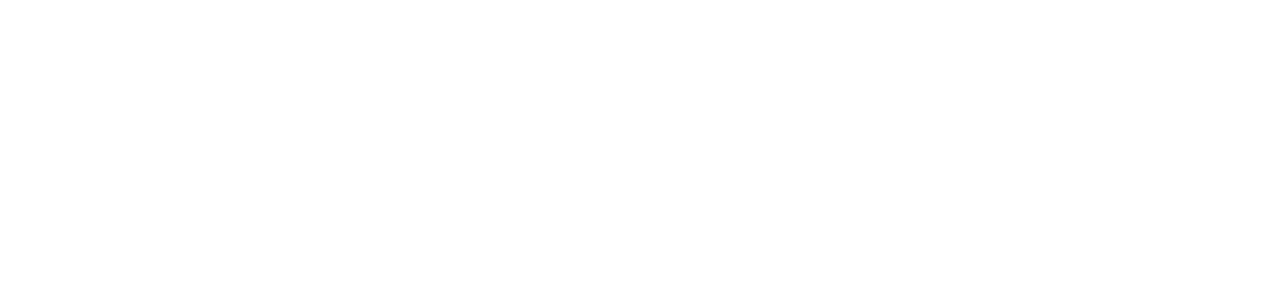
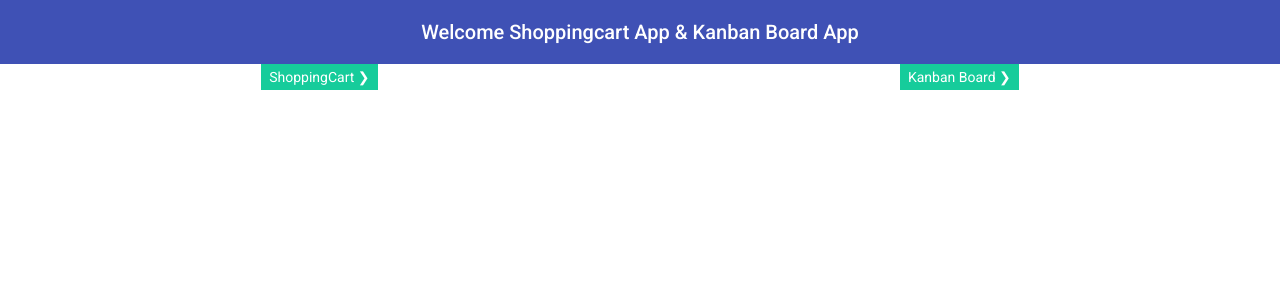
Before and after one commit to phucvu2505/Shoppingcart_Angular_phucvt2, an Angular app: page / in a window 1280 px wide. Shown: the top 300 px of the page. Built offline with nearby package versions, Linux system fonts and the light colour scheme.

Commit message:
create welcome component

```diff
--- a/src/app/app-routing.module.ts
+++ b/src/app/app-routing.module.ts
@@ -1,9 +1,11 @@
+import { WelcomeComponent } from './welcome/welcome.component';
 import { KanbanBoardComponent } from './kanban-board/kanban-board.component';
 import { NgModule } from '@angular/core';
 import { Routes, RouterModule } from '@angular/router';
 import { ShoppingcartComponent } from './shoppingcart/shoppingcart.component';
 
 const routes: Routes = [
+  { path: '', component: WelcomeComponent },
   { path: 'shoppingcart', component: ShoppingcartComponent },
   { path: 'kanbanboard', component: KanbanBoardComponent },
 ];
--- a/src/app/app.module.ts
+++ b/src/app/app.module.ts
@@ -14,6 +14,7 @@
 import { MatToolbarModule } from '@angular/material/toolbar';
 import { MatIconModule } from '@angular/material/icon';
 import { MatFormFieldModule } from '@angular/material/form-field';
+import { WelcomeComponent } from './welcome/welcome.component';
 
 @NgModule({
   declarations: [
@@ -22,6 +23,7 @@
     HeaderComponent,
     SumaryComponent,
     KanbanBoardComponent,
+    WelcomeComponent,
   ],
   imports: [
     BrowserModule,
--- /dev/null
+++ b/src/app/welcome/welcome.component.css
@@ -0,0 +1,9 @@
+.flex-drop-group {
+  display: flex;
+  justify-content: space-around;
+}
+
+.flex-toolbar {
+  display: flex;
+  justify-content: center;
+}
--- /dev/null
+++ b/src/app/welcome/welcome.component.html
@@ -0,0 +1,8 @@
+<mat-toolbar color="primary" class="flex-toolbar">
+  <span>Welcome Shoppingcart App & Kanban Board App</span>
+</mat-toolbar>
+
+<div class="flex-drop-group">
+  <button type="button" (click)="redirectShoppingCart()">ShoppingCart</button>
+  <button type="button" (click)="redirectKanbanBoard()">Kanban Board</button>
+</div>
--- /dev/null
+++ b/src/app/welcome/welcome.component.ts
@@ -0,0 +1,21 @@
+import { Router } from '@angular/router';
+import { Component, OnInit } from '@angular/core';
+
+@Component({
+  selector: 'app-welcome',
+  templateUrl: './welcome.component.html',
+  styleUrls: ['./welcome.component.css'],
+})
+export class WelcomeComponent implements OnInit {
+  constructor(private router: Router) {}
+
+  ngOnInit(): void {}
+
+  redirectShoppingCart() {
+    this.router.navigate(['shoppingcart']);
+  }
+
+  redirectKanbanBoard() {
+    this.router.navigate(['kanbanboard']);
+  }
+}
```
Also changed, not shown: 1 other file (tests, documents, lock files or other folders).
